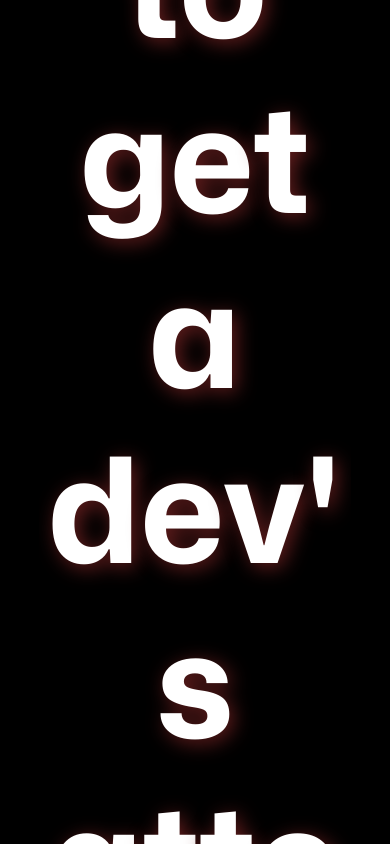
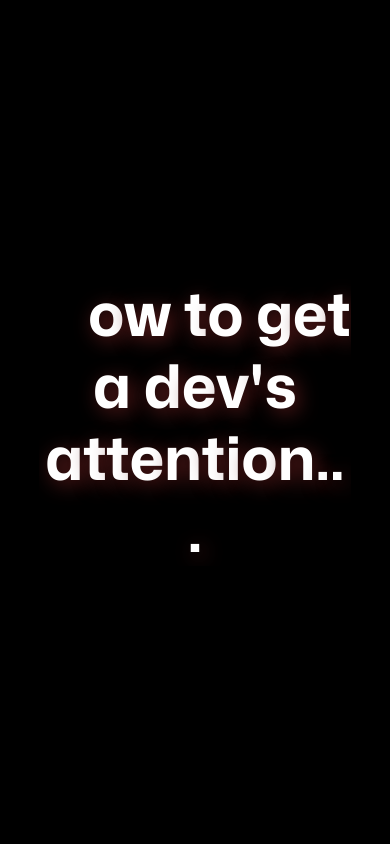
Before and after one commit to leftfieldlabs/github-universe-2025, a React (Vite) app: page / in a window 390 px wide. Shown: the top 844 px of the page. Built offline with nearby package versions, Linux system fonts and the light colour scheme.

Commit message:
Fixes typography for mobile

```diff
--- a/src/typography.css
+++ b/src/typography.css
@@ -12,14 +12,24 @@ h4 {
   padding: 0;
 }
 
-h1,
-h2,
-h3 {
+h1 {
   font-family: "Mona Sans", sans-serif;
   font-weight: 500;
   font-size: 146px;
   color: white;
   text-shadow: 4px 4px 20px #661e1e;
+}
+
+@media (max-width: 768px) {
+  h1 {
+    font-size: 80px;
+  }
+}
+
+@media (max-width: 480px) {
+  h1 {
+    font-size: 60px;
+  }
 }
 
 h4 {
@@ -29,6 +39,18 @@ h4 {
   color: white;
 }
 
+@media (max-width: 768px) {
+  h4 {
+    font-size: 36px;
+  }
+}
+
+@media (max-width: 480px) {
+  h4 {
+    font-size: 28px;
+  }
+}
+
 a {
   text-decoration: none;
   pointer-events: all;
```
